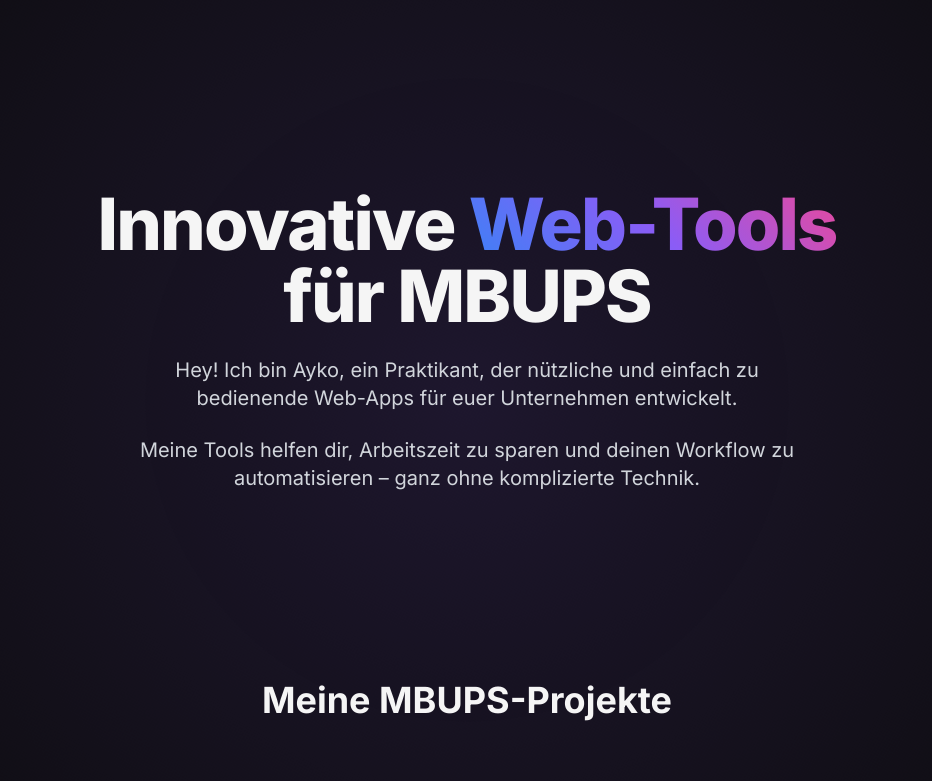
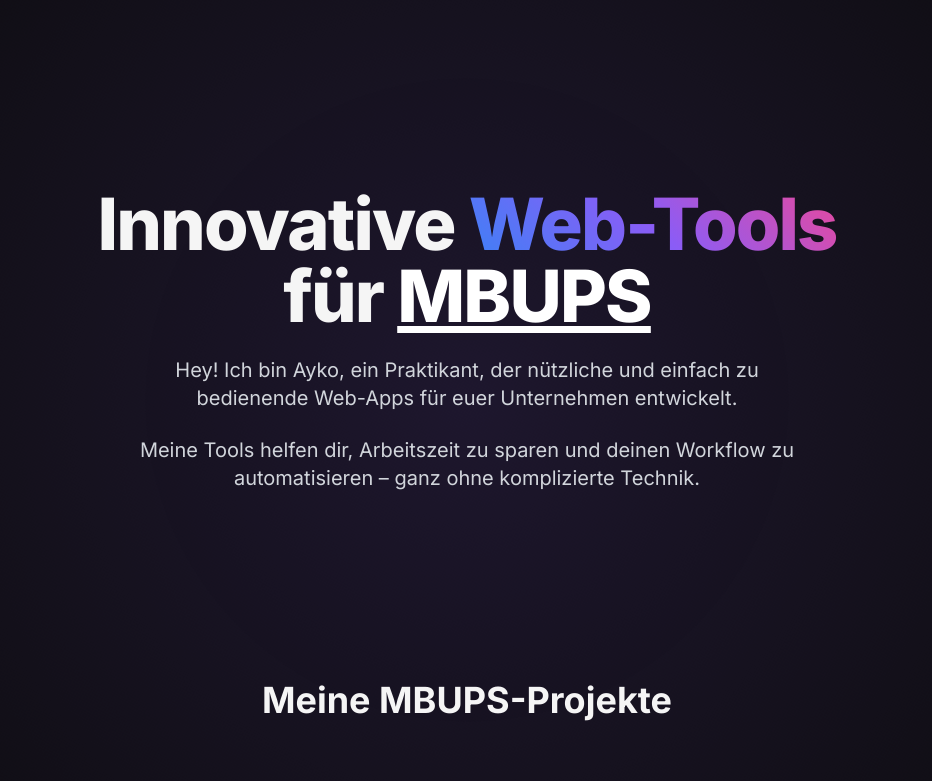
Before and after one commit to Aykolino511/MBUPS-Projekt, a plain HTML site: page index.html in a window 1280 px wide. Shown: the top 781 px of the page, without its empty margins (173-1105 px from the left). Drawn offline with nearby package versions, Linux system fonts and the light colour scheme.

Commit message:
Update index.html

```diff
--- a/index.html
+++ b/index.html
@@ -212,7 +212,7 @@
         <header class="min-h-[85vh] flex flex-col justify-center items-center text-center py-20">
             <div class="max-w-3xl">
                 <h1 class="text-5xl md:text-7xl font-extrabold tracking-tight fade-in-up">
-                    Innovative <span class="gradient-text">Web-Tools</span> für MBUPS
+                    Innovative <span class="gradient-text">Web-Tools</span> für <a href="https://usedparts.mercedes-benz.de/startseite/" style="color: white; text-decoration: underline;">MBUPS</a>
                 </h1>
                 <p class="mt-6 text-lg md:text-xl text-gray-300 max-w-2xl mx-auto fade-in-up" style="transition-delay: 150ms;">
                     Hey! Ich bin Ayko, ein Praktikant, der nützliche und einfach zu bedienende Web-Apps für euer Unternehmen entwickelt.
```
